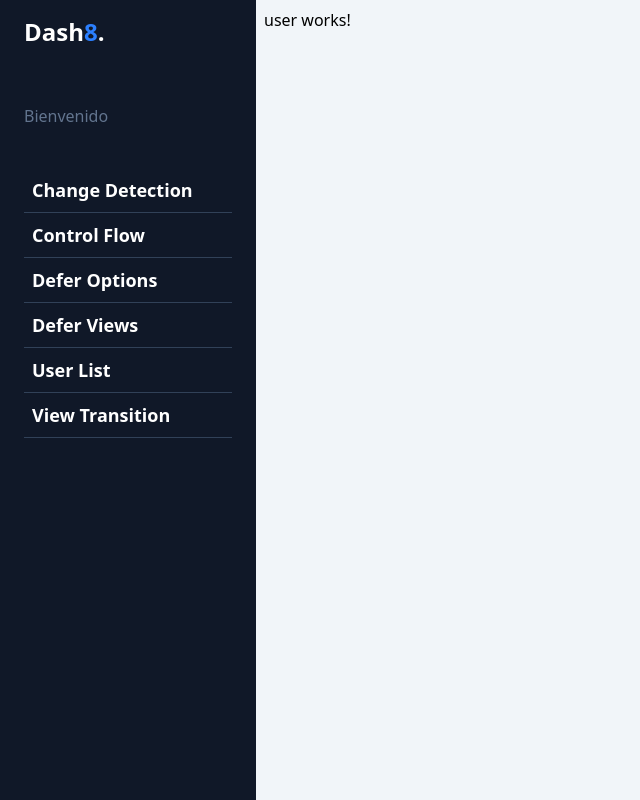
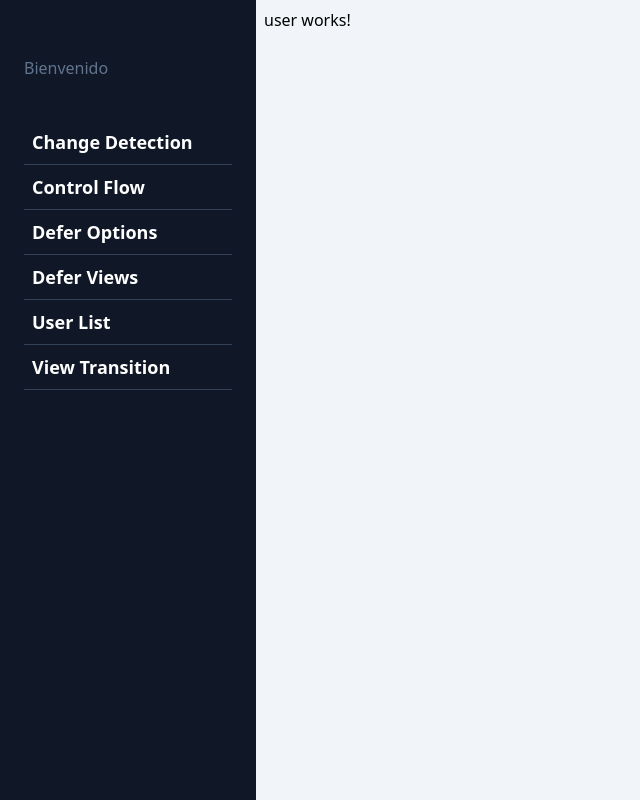
Before and after one commit to FernandoVCG33/angular-21, an Angular app in the folder my-dashboard/: page /dashboard/user/1 in a window 1280 px wide. Shown: the whole page, without its empty margins (0-640 px from the left). Built offline with nearby package versions, Linux system fonts and the light colour scheme.

Commit message:
Remove logo header from side menu

```diff
--- a/my-dashboard/src/app/share/side-menu/side-menu.html
+++ b/my-dashboard/src/app/share/side-menu/side-menu.html
@@ -1,7 +1,5 @@
 <div id="menu" class="bg-gray-900 min-h-screen z-10 text-slate-300 w-64 left-0 h-screen overflow-y-scroll">
   <div id="logo" class="my-4 px-6">
-    <h1 class="text-lg md:text-2xl font-bold text-white">Dash<span class="text-blue-500">8</span>.</h1>
-
   </div>
   <div id="profile" class="px-6 py-10">
     <p class="text-slate-500">Bienvenido</p>
```
